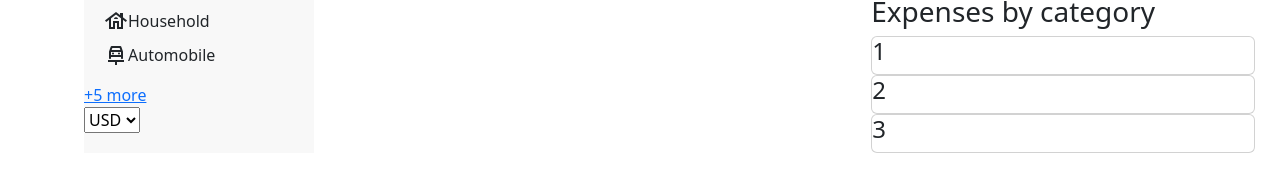
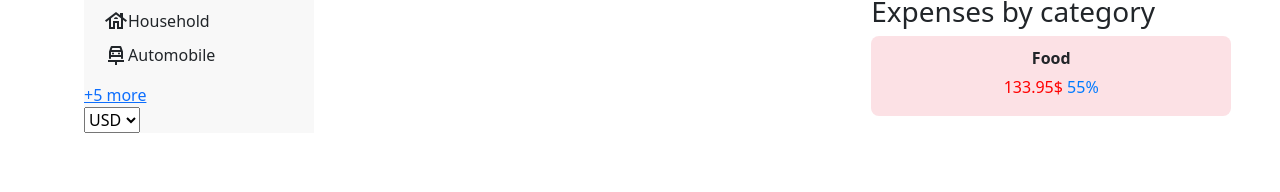
Before and after one commit to RuslanZaliznyak/BudgetPlanner, a Django app: page /dashboard/ in a window 1280 px wide. Shown: the part 359-551 px from the top of the page. Run offline with Django 4.2, Linux system fonts and the light colour scheme; data that the repository does not hold is empty; some libraries are stand-ins or nearby versions.

Commit message:
pre-deploy

```diff
--- /dev/null
+++ b/static/css/dashboard/mounthly-overview.css
@@ -0,0 +1,30 @@
+.expense-cards {
+    display: flex;
+    justify-content: space-between;
+  }
+
+  .expense-cards .card-1 {
+    border-radius: 8px;
+    padding: 10px;
+    text-align: center;
+    width: 360px;
+    height: 80px;
+    background-color: #E6123420;
+  }
+
+  .expense-cards .card-1 .info {
+    margin-top: 5px;
+  }
+
+  .expense-cards .card-1 .name {
+    font-weight: bold;
+  }
+
+  .expense-cards .card-1 .percent {
+    color: #007bff;
+    position: relative;
+  }
+
+  .expense-cards .card-1 .total-count {
+    color: #ff0000; /* Червоний колір для суми */
+  }
--- a/templates/base.html
+++ b/templates/base.html
@@ -12,10 +12,12 @@
   <link rel="stylesheet" href="{% static 'css/dashboard/left-bar.css' %}">
   <link rel="stylesheet" href="{% static 'css/dashboard/transaction-list.css' %}">
 
+  <link rel="stylesheet" href="{% static 'css/dashboard/mounthly-overview.css' %}">
 
   <script src="https://cdnjs.cloudflare.com/ajax/libs/htmx/1.9.4/htmx.min.js"></script>
   <link href="https://cdn.jsdelivr.net/npm/bootstrap@5.2.3/dist/css/bootstrap.min.css" rel="stylesheet" integrity="sha384-rbsA2VBKQhggwzxH7pPCaAqO46MgnOM80zW1RWuH61DGLwZJEdK2Kadq2F9CUG65" crossorigin="anonymous">
   <link rel="stylesheet" href="https://fonts.googleapis.com/css2?family=Material+Symbols+Outlined:opsz,wght,FILL,GRAD@20..48,100..700,0..1,-50..200" />
+
   <script src="https://code.jquery.com/jquery-3.3.1.slim.min.js" integrity="sha384-q8i/X+965DzO0rT7abK41JStQIAqVgRVzpbzo5smXKp4YfRvH+8abtTE1Pi6jizo" crossorigin="anonymous"></script>
   <script src="https://cdn.jsdelivr.net/npm/popper.js@1.14.7/dist/umd/popper.min.js" integrity="sha384-UO2eT0CpHqdSJQ6hJty5KVphtPhzWj9WO1clHTMGa3JDZwrnQq4sF86dIHNDz0W1" crossorigin="anonymous"></script>
   <script src="https://cdnjs.cloudflare.com/ajax/libs/bootstrap/5.2.3/js/bootstrap.min.js"></script>
--- a/templates/dashboard/monthly-overview.html
+++ b/templates/dashboard/monthly-overview.html
@@ -24,11 +24,25 @@
 <div class="summary-expense">
   <h3>Expenses by category</h3>
   <div class="expense-cards">
-    {% for category in expense_categories %}
-      <div class="card">
-        <h4>{{ category }}</h4>
+    <div class="card-1">
+      <span class="name">
+        Food
+      </span>
+      <div class="info">
+        <span class="total-count">
+          133.95$
+        </span>
+        <span class="percent">
+          55%
+        </span>
       </div>
-    {% endfor %}
+    </div>
+    <div class="card-2">
+    </div>
+    <div class="card-3">
+    </div>
   </div>
+</div>
+
 
 </div>
--- a/templates/dashboard/transaction-list.html
+++ b/templates/dashboard/transaction-list.html
@@ -12,9 +12,11 @@
     <tr>
       <div class="transactions">
         <div class="transaction-icon">
+
           <span class="material-symbols-outlined">
             phone_iphone
           </span>
+
         </div>
         <div>
           <ul class="transaction-title">
```
